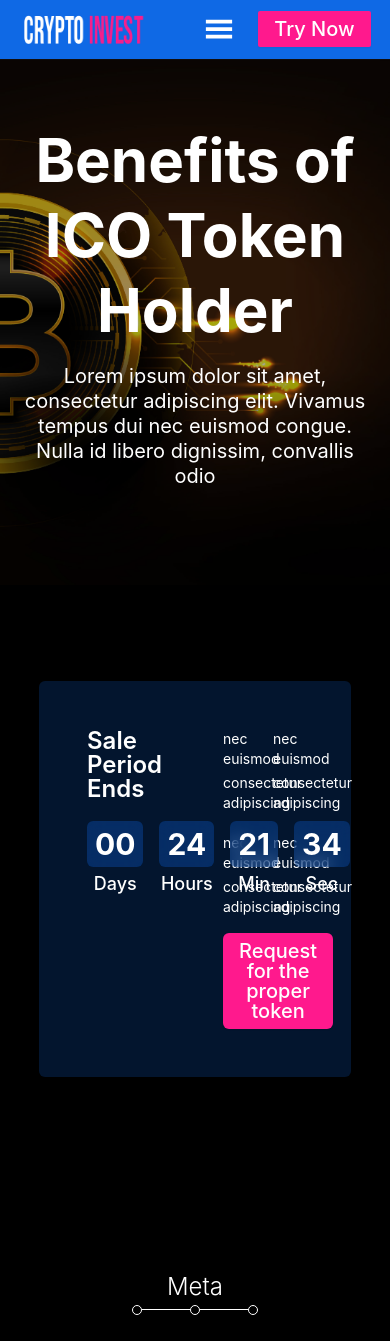
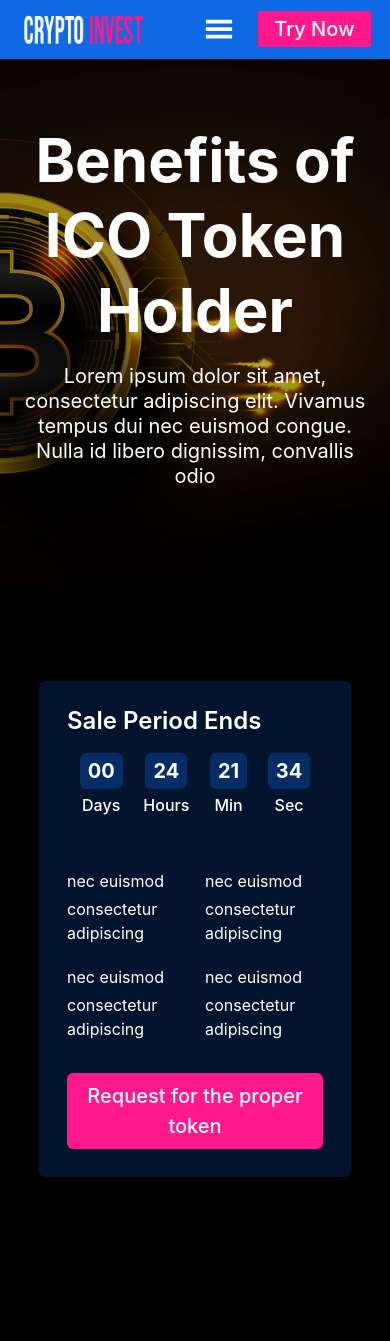
Before and after one commit to mmesomasaint/crypto-templates, a Next.js app: page /templates/crypto-invest/token-sale in a window 390 px wide. Shown: the top 1341 px of the page. Built offline with nearby package versions, Linux system fonts and the light colour scheme.

Commit message:
Fix: Make timeout section responsive to mobile screens

```diff
--- a/pages/templates/crypto-invest/about.js
+++ b/pages/templates/crypto-invest/about.js
@@ -2,11 +2,7 @@ import Head from 'next/head'
 import Image from 'next/image'
 import Link from 'next/link'
 import { useState, useCallback } from 'react'
-import {
-  BsStar,
-  BsInstagram,
-  BsTwitter,
-} from 'react-icons/bs'
+import { BsStar, BsInstagram, BsTwitter } from 'react-icons/bs'
 import { DiGoogleCloudPlatform } from 'react-icons/di'
 import {
   FaBtc,
@@ -45,7 +41,7 @@ export default function Home() {
                 alt='company logo'
               />
             </div>
-            <div className='flex justify-between gap-12 items-center'>
+            <div className='flex justify-between gap-6 lg:gap-12 items-center'>
               <div className='block lg:hidden'>
                 <GiHamburgerMenu
                   className='text-3xl text-white'
--- a/pages/templates/crypto-invest/contact.js
+++ b/pages/templates/crypto-invest/contact.js
@@ -35,7 +35,7 @@ export default function Home() {
                 alt='company logo'
               />
             </div>
-            <div className='flex justify-between gap-12 items-center'>
+            <div className='flex justify-between gap-6 lg:gap-12 items-center'>
               <div className='block lg:hidden'>
                 <GiHamburgerMenu
                   className='text-3xl text-white'
--- a/pages/templates/crypto-invest/roadmap.js
+++ b/pages/templates/crypto-invest/roadmap.js
@@ -2,14 +2,8 @@ import Head from 'next/head'
 import Image from 'next/image'
 import Link from 'next/link'
 import { useState, useCallback } from 'react'
-import {
-  BsInstagram,
-  BsTwitter,
-} from 'react-icons/bs'
-import {
-  FaFacebookF,
-  FaPinterestP,
-} from 'react-icons/fa'
+import { BsInstagram, BsTwitter } from 'react-icons/bs'
+import { FaFacebookF, FaPinterestP } from 'react-icons/fa'
 import { GiHamburgerMenu } from 'react-icons/gi'
 import { MdOutlineArrowForwardIos } from 'react-icons/md'
 import { HiArrowNarrowRight } from 'react-icons/hi'
@@ -40,7 +34,7 @@ export default function Home() {
                 alt='company logo'
               />
             </div>
-            <div className='flex justify-between gap-12 items-center'>
+            <div className='flex justify-between gap-6 lg:gap-12 items-center'>
               <div className='block lg:hidden'>
                 <GiHamburgerMenu
                   className='text-3xl text-white'
--- a/pages/templates/crypto-invest/service.js
+++ b/pages/templates/crypto-invest/service.js
@@ -51,7 +51,7 @@ export default function Home() {
                 alt='company logo'
               />
             </div>
-            <div className='flex justify-between gap-12 items-center'>
+            <div className='flex justify-between gap-6 lg:gap-12 items-center'>
               <div className='block lg:hidden'>
                 <GiHamburgerMenu
                   className='text-3xl text-white'
--- a/pages/templates/crypto-invest/token-sale.js
+++ b/pages/templates/crypto-invest/token-sale.js
@@ -8,10 +8,7 @@ import {
   BsInstagram,
   BsTwitter,
 } from 'react-icons/bs'
-import {
-  FaFacebookF,
-  FaPinterestP,
-} from 'react-icons/fa'
+import { FaFacebookF, FaPinterestP } from 'react-icons/fa'
 import { FiTrendingUp } from 'react-icons/fi'
 import { GiHamburgerMenu } from 'react-icons/gi'
 import { MdOutlineArrowForwardIos } from 'react-icons/md'
@@ -111,76 +108,76 @@ export default function Home() {
           <div className='bg-black py-24'>
             <div className='max-w-[90rem] w-[80%] xl:w-[70%] mx-auto'>
               <div className='h-fit w-full bg-[#0F69E5] bg-opacity-20 rounded-md shadow-2xl'>
-                <div className='p-10'>
-                  <div className='grid grid-cols-2 place-items-stretch gap-10'>
+                <div className='p-5 sm:p-10'>
+                  <div className='grid grid-cols-1 lg:grid-cols-2 place-items-stretch gap-10'>
                     <div className='p-2'>
                       <h2 className='text-2xl font-semibold text-white leading-none mb-5'>
                         Sale Period Ends
                       </h2>
-                      <div className='flex gap-4 items-center justify-start'>
+                      <div className='flex gap-2 sm:gap-4 items-center justify-evenly sm:justify-start'>
                         <div className='flex flex-col items-center justify-center gap-2'>
                           <div className='p-2 backdrop-blur bg-[#0F69E5] bg-opacity-30 rounded-md flex justify-center items-center'>
-                            <p className='text-3xl font-bold leading-none text-white'>
+                            <p className='text-xl sm:text-3xl font-bold leading-none text-white'>
                               00
                             </p>
                           </div>
-                          <p className='text-lg font-medium text-white leading-none'>
+                          <p className='text-base sm:text-lg font-medium text-white leading-none'>
                             Days
                           </p>
                         </div>
                         <div className='flex flex-col items-center justify-center gap-2'>
                           <div className='p-2 backdrop-blur bg-[#0F69E5] bg-opacity-30 rounded-md flex justify-center items-center'>
-                            <p className='text-3xl font-bold leading-none text-white'>
+                            <p className='text-xl sm:text-3xl font-bold leading-none text-white'>
                               24
                             </p>
                           </div>
-                          <p className='text-lg font-medium text-white leading-none'>
+                          <p className='text-base sm:text-lg font-medium text-white leading-none'>
                             Hours
                           </p>
                         </div>
                         <div className='flex flex-col items-center justify-center gap-2'>
                           <div className='p-2 backdrop-blur bg-[#0F69E5] bg-opacity-30 rounded-md flex justify-center items-center'>
-                            <p className='text-3xl font-bold leading-none text-white'>
+                            <p className='text-xl sm:text-3xl font-bold leading-none text-white'>
                               21
                             </p>
                           </div>
-                          <p className='text-lg font-medium text-white leading-none'>
+                          <p className='text-base sm:text-lg font-medium text-white leading-none'>
                             Min
                           </p>
                         </div>
                         <div className='flex flex-col items-center justify-center gap-2'>
                           <div className='p-2 backdrop-blur bg-[#0F69E5] bg-opacity-30 rounded-md flex justify-center items-center'>
-                            <p className='text-3xl font-bold leading-none text-white'>
+                            <p className='text-xl sm:text-3xl font-bold leading-none text-white'>
                               34
                             </p>
                           </div>
-                          <p className='text-lg font-medium text-white leading-none'>
+                          <p className='text-base sm:text-lg font-medium text-white leading-none'>
                             Sec
                           </p>
                         </div>
                       </div>
                     </div>
                     <div className='p-2'>
-                      <div className='grid grid-cols-2 place-items-stretch gap-5 mb-4'>
-                        <div className='text-white text-sm font-normal'>
+                      <div className='grid grid-cols-2 place-items-stretch gap-5 mb-8 sm:mb-4'>
+                        <div className='text-white text-base lg:text-sm font-normal'>
                           <div className='mb-1'>nec euismod</div>
                           <div> consectetur adipiscing</div>
                         </div>
-                        <div className='text-white text-sm font-normal'>
+                        <div className='text-white text-base lg:text-sm font-normal'>
                           <div className='mb-1'>nec euismod</div>
                           <div> consectetur adipiscing</div>
                         </div>
-                        <div className='text-white text-sm font-normal'>
+                        <div className='text-white text-base lg:text-sm font-normal'>
                           <div className='mb-1'>nec euismod</div>
                           <div> consectetur adipiscing</div>
                         </div>
-                        <div className='text-white text-sm font-normal'>
+                        <div className='text-white text-base lg:text-sm font-normal'>
                           <div className='mb-1'>nec euismod</div>
                           <div> consectetur adipiscing</div>
                         </div>
                       </div>
                       <div>
-                        <button className='text-xl lg:text-base font-medium leading-none px-4 py-2 bg-[#FF198D] text-white rounded-md shadow-sm'>
+                        <button className='text-xl lg:text-base font-medium leading-normal px-4 py-2 bg-[#FF198D] text-white rounded-md shadow-sm'>
                           Request for the proper token
                         </button>
                       </div>
```
Also changed, not shown: pages/templates/crypto-invest/blog.js (+15 -16 lines), pages/templates/crypto-invest/index.js (+13 -8 lines). Lines whose indentation alone changed are shown as unchanged.
